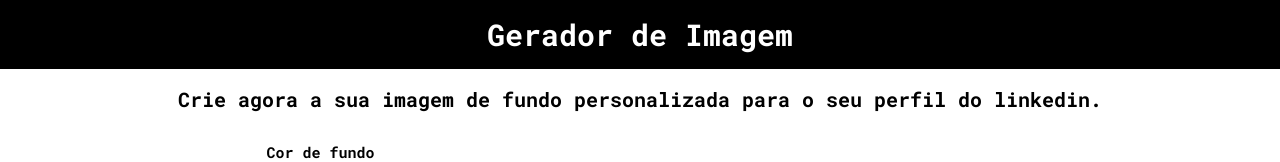
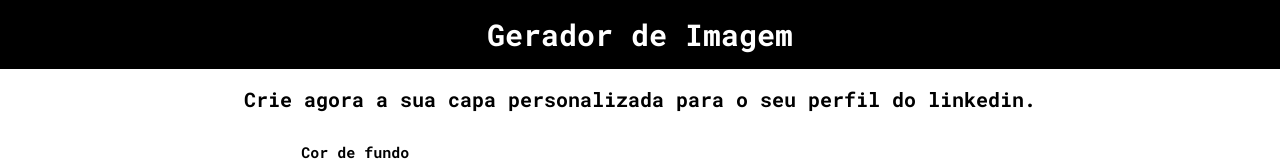
Before and after one commit to Joaovitorcgds/image-generator, a React (Create React App) app: page / in a window 1280 px wide. Shown: the top 162 px of the page. Built offline with nearby package versions, Linux system fonts and the light colour scheme.

Commit message:
positions options

```diff
--- a/src/Home.js
+++ b/src/Home.js
@@ -32,7 +32,7 @@ export default function Home(){
     <>
         <Header/>
         <Descripition>
-          Crie agora a sua imagem de fundo personalizada para o seu perfil do linkedin.
+          Crie agora a sua capa personalizada para o seu perfil do linkedin.
         </Descripition>
         <Options
           bgColor={bgColor} setBgColor={setBgColor}
--- a/src/components/Options.js
+++ b/src/components/Options.js
@@ -146,7 +146,7 @@ const Container = styled.div`
   display: flex;
   align-items: center;
   justify-content: space-between;
-  width: 40vw;
+  width: 28vw;
 
   @media(max-width: 500px){
     flex-direction: column;
```
